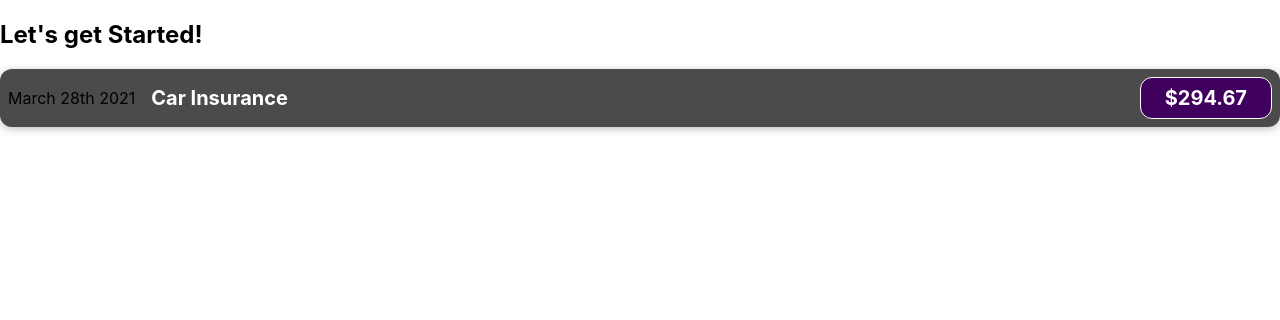
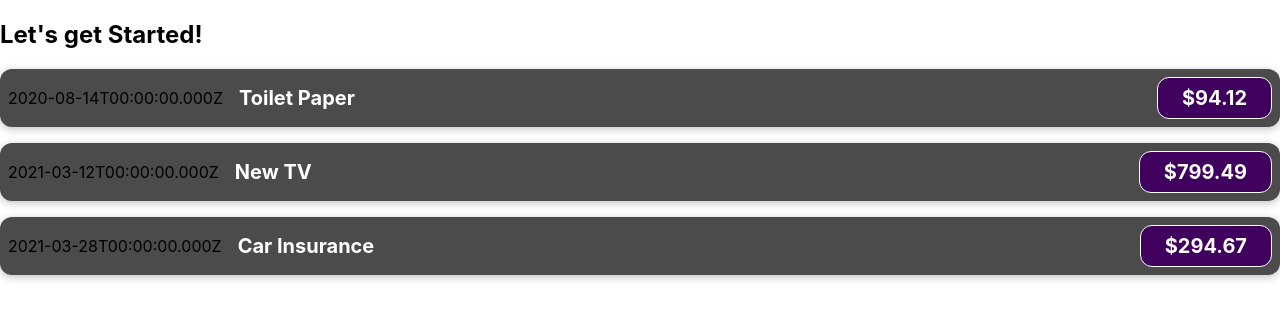
Before and after one commit to Renkai7/React_Complete-Guide, a React (Create React App) app in the folder section_03-react-basics-components/: page / in a window 1280 px wide. Shown: the top 320 px of the page. Built offline with nearby package versions, Linux system fonts and the light colour scheme.

Commit message:
Add props to items

```diff
--- a/section_03-react-basics-components/src/App.js
+++ b/section_03-react-basics-components/src/App.js
@@ -2,11 +2,47 @@
 import "./App.css";
 
 function App() {
+	// Using JavaScript in React
+	const expenses = [
+		{
+			id: "e1",
+			title: "Toilet Paper",
+			amount: 94.12,
+			date: new Date(2020, 7, 14),
+		},
+		{ id: "e2", title: "New TV", amount: 799.49, date: new Date(2021, 2, 12) },
+		{
+			id: "e3",
+			title: "Car Insurance",
+			amount: 294.67,
+			date: new Date(2021, 2, 28),
+		},
+		{
+			id: "e4",
+			title: "New Desk (Wooden)",
+			amount: 450,
+			date: new Date(2021, 5, 12),
+		},
+	];
 	return (
 		<div>
 			<h2>Let's get Started!</h2>
 			{/* Adding a component */}
-			<ExpenseItem></ExpenseItem>
+			<ExpenseItem
+				title={expenses[0].title}
+				amount={expenses[0].amount}
+				date={expenses[0].date}
+			></ExpenseItem>
+			<ExpenseItem
+				title={expenses[1].title}
+				amount={expenses[1].amount}
+				date={expenses[1].date}
+			></ExpenseItem>
+			<ExpenseItem
+				title={expenses[2].title}
+				amount={expenses[2].amount}
+				date={expenses[2].date}
+			></ExpenseItem>
 		</div>
 	);
 }
--- a/section_03-react-basics-components/src/components/ExpenseItem.js
+++ b/section_03-react-basics-components/src/components/ExpenseItem.js
@@ -1,15 +1,14 @@
 // import styling
 import "./ExpenseItem.css";
 
-function ExpenseItem() {
-	const expenseDate = new Date(2021, 2, 28);
-
+// adding props in parameter
+function ExpenseItem(props) {
 	return (
 		<div className="expense-item">
-			<div>March 28th 2021</div>
+			<div>{props.date.toISOString()}</div>
 			<div className="expense-item__description">
-				<h2>Car Insurance</h2>
-				<div className="expense-item__price">$294.67</div>
+				<h2>{props.title}</h2>
+				<div className="expense-item__price">${props.amount}</div>
 			</div>
 		</div>
 	);
@@ -20,3 +19,4 @@
 // Notes
 // components can only have one element
 // components in react are functions
+// use props by adding parameter
```
